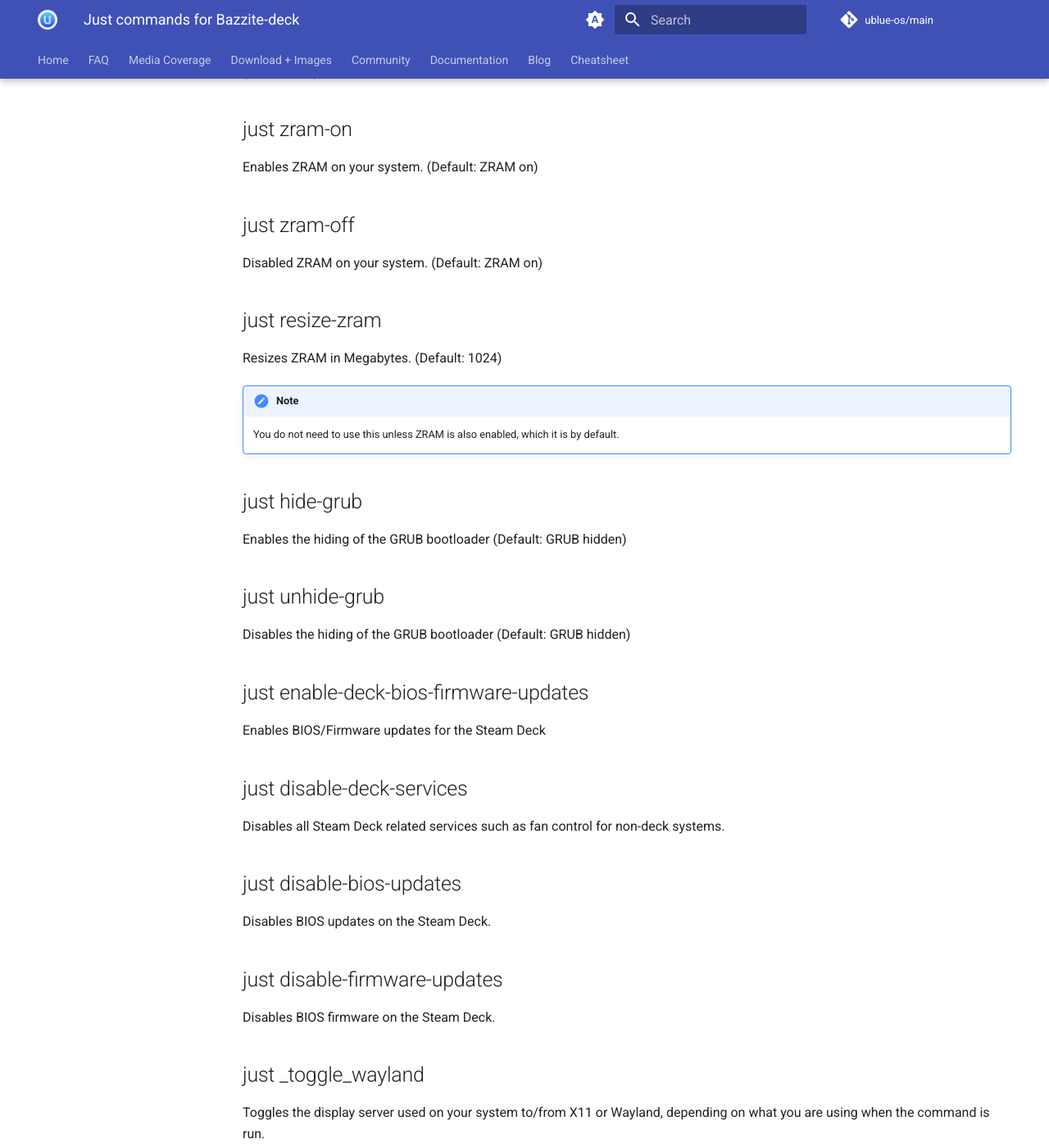
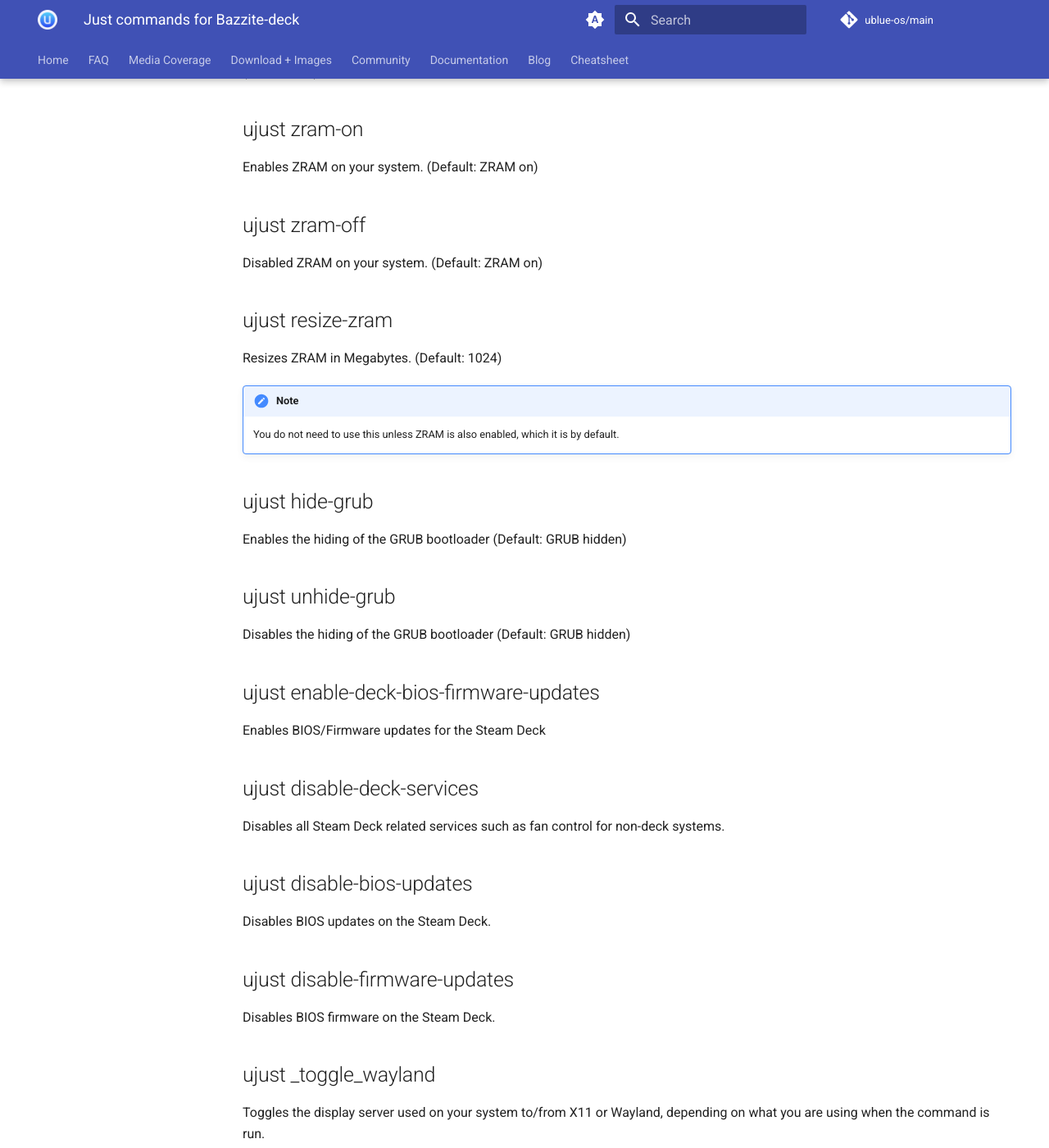
Before and after one commit to ublue-os/website, an MkDocs documentation site: the page built from docs/images/bazzite/just_bazzite-deck.md, in a window 1280 px wide and 1400 px high, scrolled down 2615 px. Shown: the whole window at 82% size. Built offline with MkDocs 1.6.1 and Material for MkDocs 9.7.7, drawn with Linux system fonts in a browser that asks for light colours; comment, search, counter and statistics services are not loaded; some of the changed text lies outside the part shown.

Commit message:
chore: Recommend ujust over just

```diff
--- a/docs/images/bazzite/just_bazzite-deck.md
+++ b/docs/images/bazzite/just_bazzite-deck.md
@@ -1,101 +1,101 @@
 # Just commands for Bazzite-deck
 Make sure to check out our main [documentation](https://universal-blue.org/guide/just/) on Just. Open a host terminal and type `just <command>`.  Each just command is listed below.  Some of these are exclusive to certain Bazzite images.
 
-## just enable-gamescope-autologin
+## ujust enable-gamescope-autologin
 Makes bazzite start in gamescope (game mode), with desktop mode being accessible by the power menu.
 
-## just enable-desktop-autologin
+## ujust enable-desktop-autologin
 Makes Bazzite start in desktop mode, with game mode being accessible via the return to game mode shortcut.
 
 !!!note
     Enabling desktop-autologin currently breaks returning to game mode!
 
-## just configure-waydroid
+## ujust configure-waydroid
 Automatically downloads and runs the waydroid_script repo, to download certain packages (Usually used for ARM emulation) on to your Waydroid install.
 
-## just get-decky
+## ujust get-decky
 Downloads and installs "Decky Loader".
 
-## just get-emudeck
+## ujust get-emudeck
 Downloads the EmuDeck installer.
 
-## just get-steamcmd
+## ujust get-steamcmd
 Downloads and installs steamcmd.
 
-## just install-nix
+## ujust install-nix
 Downloads and installs the nix package manager.
 
-## just remove-nix
+## ujust remove-nix
 Uninstalls the nix package manager.
 
-## just get-greenlight
+## ujust get-greenlight
 Downloads and installs the greenlight client, an app used for streaming from gamepass and Xbox consoles.
 
-## just get-boilr
+## ujust get-boilr
 Downloads and installs Boilr.
 
-## just fix-tf2-tcmalloc
+## ujust fix-tf2-tcmalloc
 Fixes a common crash in Team Fortress 2
 
-## just enable-vapor-theme
+## ujust enable-vapor-theme
 Enables the Vapor theme, which emulates the default look of SteamOS.
 
 !!!note
     This only works on GNOME. To enable Vapor on KDE, use system settings on your desktop.
 
-## just enable-vgui2-theme
+## ujust enable-vgui2-theme
 Enables the VGUI2 theme, which emulates the old Steam Greeen aesthetic.
 
 note!!!
     This only works on GNOME. To enable VGUI2 on KDE, use system settings on your desktop.
 
-## just deckswap-on
+## ujust deckswap-on
 Enables swap on your system. (Default: Swap off)
 
-## just deckswap-off
+## ujust deckswap-off
 Disables swap on your system. (Default: Swap off)
 
-## just resize-deckswap
+## ujust resize-deckswap
 Resizes your swap file in Gigabytes. (Default: 1)
 
 !!!note
     You do not need to use this unless deckswap is also enabled, which it is not by default.
 
-## just switch-to-ext4
+## ujust switch-to-ext4
 Switches SD card formatting from BTRFS to ext4. This saves less space, however mimicks the default behaviour of SteamOS. (Default: Off)
 
-## just zram-on
+## ujust zram-on
 Enables ZRAM on your system. (Default: ZRAM on)
 
-## just zram-off
+## ujust zram-off
 Disabled ZRAM on your system. (Default: ZRAM on)
 
-## just resize-zram
+## ujust resize-zram
 Resizes ZRAM in Megabytes. (Default: 1024)
 
 !!!note
     You do not need to use this unless ZRAM is also enabled, which it is by default.
 
-## just hide-grub
+## ujust hide-grub
 Enables the hiding of the GRUB bootloader (Default: GRUB hidden)
 
-## just unhide-grub
+## ujust unhide-grub
 Disables the hiding of the GRUB bootloader (Default: GRUB hidden)
 
-## just enable-deck-bios-firmware-updates
+## ujust enable-deck-bios-firmware-updates
 Enables BIOS/Firmware updates for the Steam Deck
 
-## just disable-deck-services
+## ujust disable-deck-services
 Disables all Steam Deck related services such as fan control for non-deck systems.
 
-## just disable-bios-updates
+## ujust disable-bios-updates
 Disables BIOS updates on the Steam Deck.
 
-## just disable-firmware-updates
+## ujust disable-firmware-updates
 Disables BIOS firmware on the Steam Deck.
 
-## just _toggle_wayland
+## ujust _toggle_wayland
 Toggles the display server used on your system to/from X11 or Wayland, depending on what you are using when the command is run.
 
-## just sign-image
+## ujust sign-image
 Switches your Bazzite install to the signed image.
```
Also changed, not shown: docs/images/bazzite/CONTRIBUTING.md (+1 -1 lines), docs/images/bazzite/FAQ.md (+5 -5 lines), docs/images/bazzite/index.md (+6 -6 lines), docs/images/bazzite/installation.md (+1 -1 lines), docs/images/bazzite/waydroid.md (+1 -1 lines).
